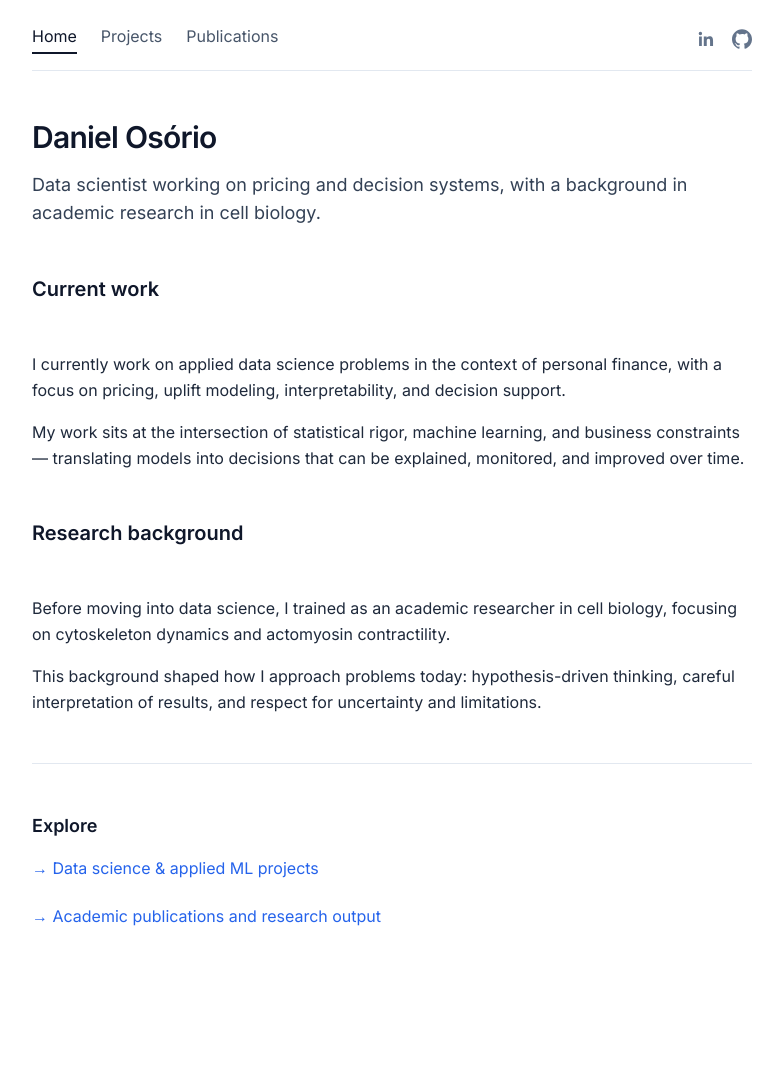
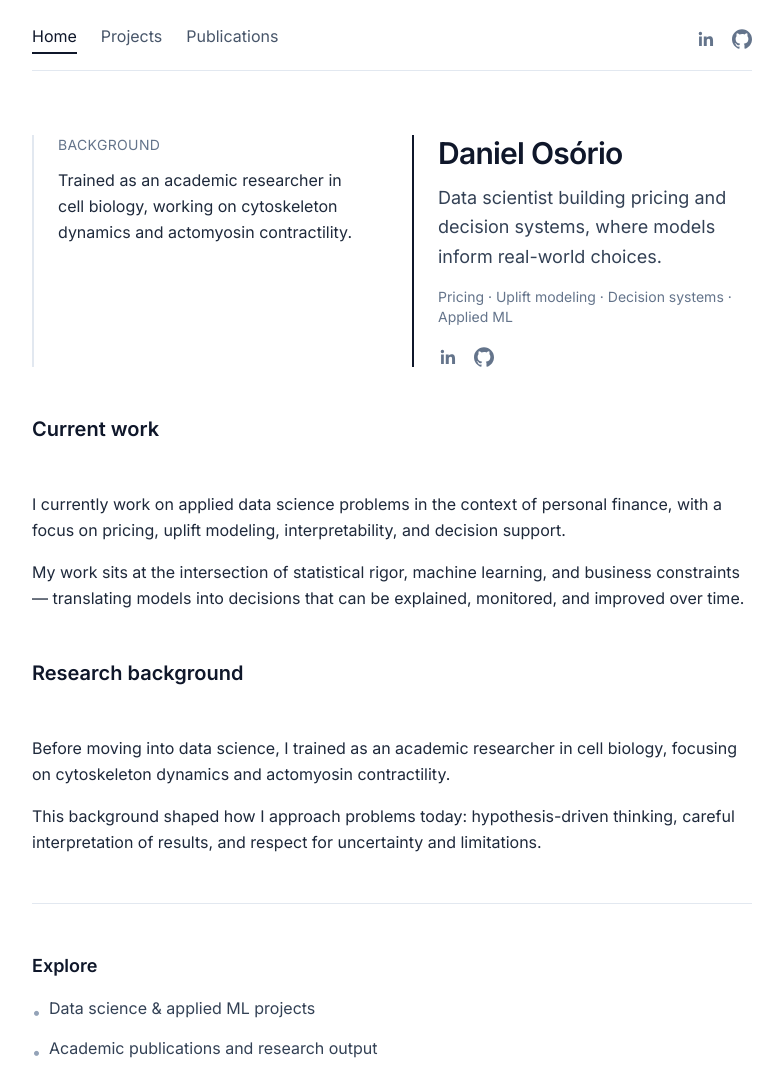
Before and after one commit to dosorio79/portfolio, an Astro site: page / in a window 1280 px wide. Shown: the whole page, without its empty margins (248-1031 px from the left). Before the commit the page ends 952 px from the top, so only its background shows below. Built offline with nearby package versions, Linux system fonts and the light colour scheme; Astro itself is replaced by a stand-in of ours.

Commit message:
Refine homepage hero and add accent animation

```diff
--- a/src/pages/index.astro
+++ b/src/pages/index.astro
@@ -9,15 +9,46 @@ import SocialLinks from "../components/SocialLinks.astro";
 >
 
   <!-- HERO -->
-  <section class="mt-12">
-    <h1 class="text-3xl font-semibold tracking-tight">
-      Daniel Osório
-    </h1>
+  <section
+    class="mt-16 grid grid-cols-1 gap-10 md:grid-cols-2"
+  >
 
-    <p class="mt-4 max-w-2xl text-lg text-slate-700">
-      Data scientist working on pricing and decision systems,
-      with a background in academic research in cell biology.
-    </p>
+    <!-- PRESENT / DATA SCIENCE (comes first on mobile) -->
+    <div
+      class="order-1 border-l-2 border-slate-900 pl-6 md:order-2 accent-enter"
+    >
+      <h1 class="font-sans text-3xl font-semibold tracking-tight">
+        Daniel Osório
+      </h1>
+
+      <p class="mt-3 font-serif text-lg leading-relaxed text-slate-700">
+        Data scientist building pricing and decision systems,
+        where models inform real-world choices.
+      </p>
+
+      <p class="mt-4 text-sm font-sans text-slate-500">
+        Pricing · Uplift modeling · Decision systems · Applied ML
+      </p>
+
+      <div class="mt-5">
+        <SocialLinks />
+      </div>
+    </div>
+
+    <!-- BACKGROUND / RESEARCH -->
+    <div
+      class="order-2 border-l-2 border-slate-200 pl-6 md:order-1"
+    >
+      <h2 class="font-sans text-sm uppercase tracking-wide text-slate-500">
+        Background
+      </h2>
+
+      <p class="mt-3 font-serif text-base leading-relaxed text-slate-800">
+        Trained as an academic researcher in cell biology, working on
+        cytoskeleton dynamics and actomyosin contractility.
+      </p>
+    </div>
+
   </section>
 
   <!-- CURRENT FOCUS -->
@@ -69,15 +100,17 @@ import SocialLinks from "../components/SocialLinks.astro";
       Explore
     </h2>
 
-    <ul class="mt-4 space-y-6 font-sans">
-      <li>
-        <a href="/projects" class="text-blue-600 hover:underline">
-          → Data science & applied ML projects
+    <ul class="mt-4 space-y-3 font-sans">
+      <li class="flex items-start gap-2">
+        <span class="pt-1 text-slate-400">•</span>
+        <a href="/projects" class="text-slate-700 hover:text-slate-900 hover:underline underline-offset-4">
+          Data science & applied ML projects
         </a>
       </li>
-      <li>
-        <a href="/publications" class="text-blue-600 hover:underline">
-          → Academic publications and research output
+      <li class="flex items-start gap-2">
+        <span class="pt-1 text-slate-400">•</span>
+        <a href="/publications" class="text-slate-700 hover:text-slate-900 hover:underline underline-offset-4">
+          Academic publications and research output
         </a>
       </li>
     </ul>
--- a/src/pages/projects.astro
+++ b/src/pages/projects.astro
@@ -14,11 +14,11 @@ const projects = await getCollection("projects");
   <div class="mt-12 font-serif leading-relaxed text-slate-800">
     <ul class="space-y-6">
       {projects.map((project) => (
-        <li class="border-l-2 border-slate-200 pl-4">
+        <li class="rounded-sm border-l-2 border-slate-200 pl-4 transition-colors hover:bg-slate-50/60">
           <h2 class="font-medium">
             <a
               href={`/projects/${project.slug}`}
-              class="hover:underline"
+              class="hover:underline underline-offset-4"
             >
               {project.data.title}
             </a>
--- a/src/styles/global.css
+++ b/src/styles/global.css
@@ -1 +1,26 @@
 @import "tailwindcss";
+
+@media (prefers-reduced-motion: no-preference) {
+  .accent-enter {
+    position: relative;
+  }
+
+  .accent-enter::before {
+    content: "";
+    position: absolute;
+    left: -2px;
+    top: 0;
+    height: 100%;
+    width: 2px;
+    background-color: #0f172a; /* slate-900 */
+    transform: scaleY(0);
+    transform-origin: top;
+    animation: accent-grow 600ms ease-out forwards;
+  }
+
+  @keyframes accent-grow {
+    to {
+      transform: scaleY(1);
+    }
+  }
+}
```
